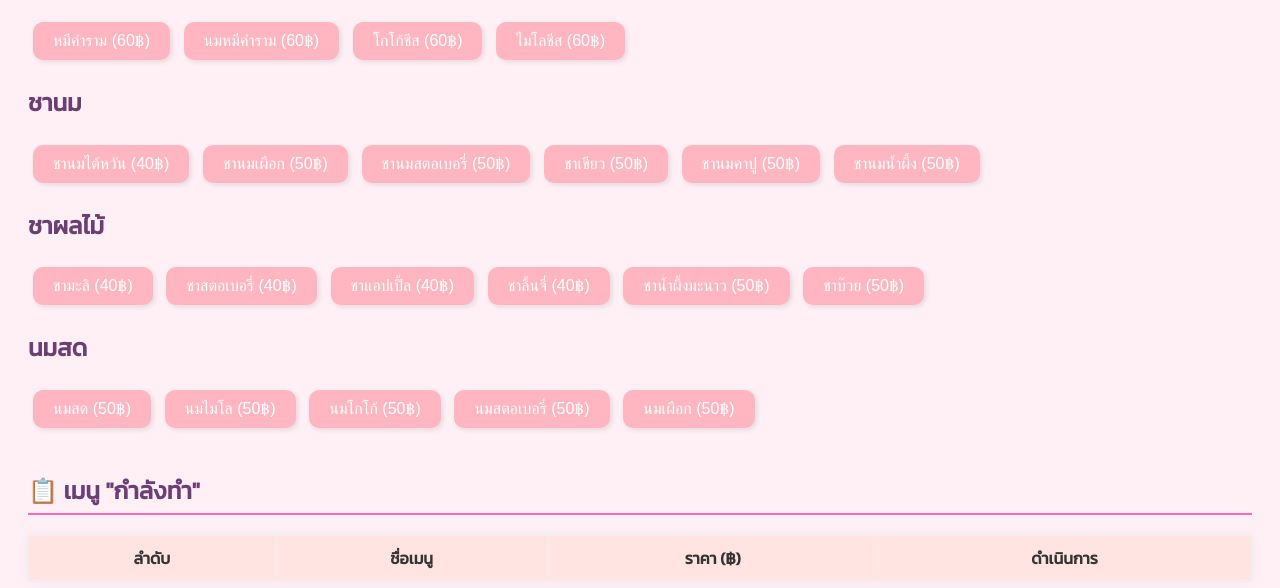
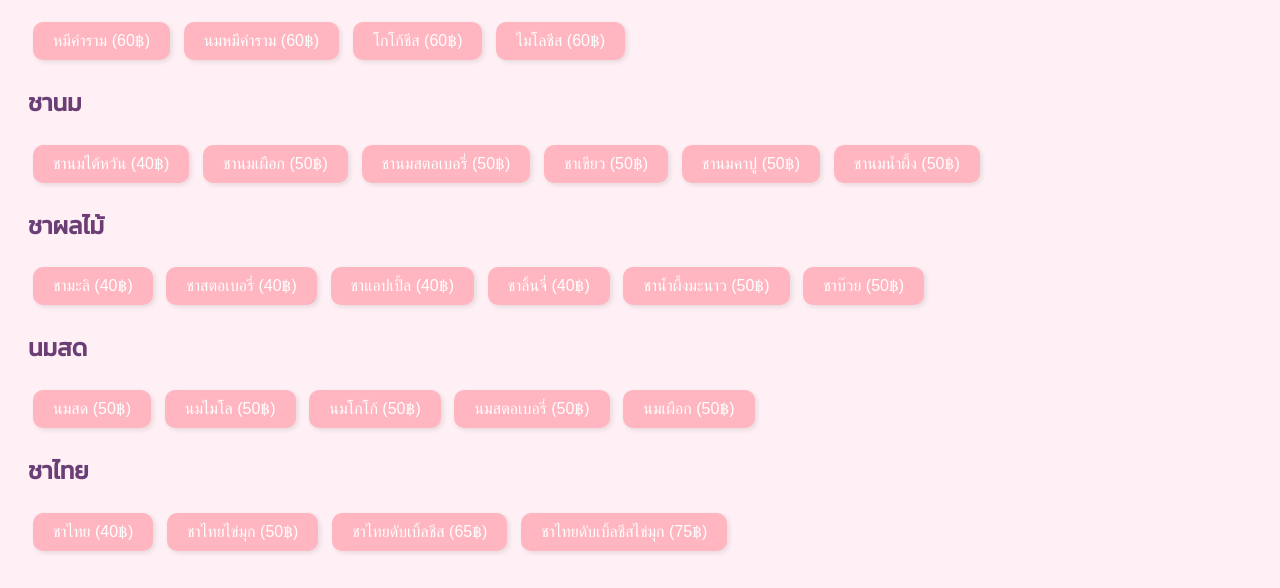
Before and after one commit to Phalapan/Babo-bear-order, a plain HTML site: page index.html in a window 1280 px wide. Shown: the part 157-745 px from the top of the page. Drawn offline with nearby package versions, Linux system fonts and the light colour scheme.

Commit message:
Update index.html

```diff
--- a/index.html
+++ b/index.html
@@ -153,6 +153,14 @@
     <button class="menu-button" onclick="selectBaseMenu('นมสตอเบอรี่', 50)">นมสตอเบอรี่ (50฿)</button>
     <button class="menu-button" onclick="selectBaseMenu('นมเผือก', 50)">นมเผือก (50฿)</button>
   </div>
+
+<h2>ชาไทย</h2>
+  <div>
+    <button class="menu-button" onclick="selectBaseMenu('ชาไทย', 40)">ชาไทย (40฿)</button>
+    <button class="menu-button" onclick="selectBaseMenu('ชาไทยไข่มุก', 50)">ชาไทยไข่มุก (50฿)</button>
+    <button class="menu-button" onclick="selectBaseMenu('ชาไทยดับเบิ้ลชีส', 65)">ชาไทยดับเบิ้ลชีส (65฿)</button>
+    <button class="menu-button" onclick="selectBaseMenu('ชาไทยดับเบิ้ลชีสไข่มุก', 75)">ชาไทยดับเบิ้ลชีสไข่มุก (75฿)</button>
+    </div>
 
   <!-- Section Topping -->
   <div id="toppingSection" style="display:none;">
```
